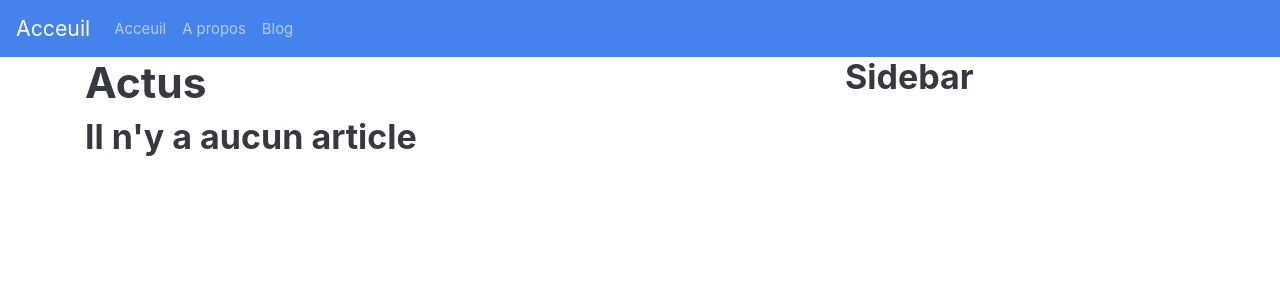
After one commit to FleXoS666/blog_crud, a Symfony app: template templates/site/blog/blog.html.twig in a window 1280 px wide. The commit adds this page. Shown: the top 300 px of the page. Run offline with Twig, Linux system fonts and the light colour scheme; the template is opened without the code that fills it, so the values that code supplies are empty; some libraries are stand-ins or nearby versions.

Commit message:
ajout methode blog dans siteController.php pagination sur l'index

```diff
--- /dev/null
+++ b/templates/site/blog/blog.html.twig
@@ -0,0 +1,23 @@
+{% extends "site/blog/layout.html.twig" %}
+
+{% block title %}Actus{% endblock %}
+
+{% block blogContent %}
+<h1>Actus</h1>
+
+{% for article in articles %}
+
+<div class="card mb-4">
+<img src="{{ asset(article.image) }}" alt="{{ article.title }}" class="card-img-top">
+    <div class="card-body">
+        <h2 class="card-title">{{article.title}}</h2>
+        <p>{{article.createdAt| date('d-m-Y H:i')}} - <a href="#" class="badge badge-primary">{{article.category.title}}</a></p>
+        <p class="card-text">{{article.content}}</p>
+        <a href="#" class="btn btn-primary">Lire la suite</a>
+    </div>
+</div>
+    {% else %}
+        <h2>Il n'y a aucun article</h2>
+{% endfor %}
+{{ knp_pagination_render(articles)}}
+{% endblock %}
--- /dev/null
+++ b/templates/site/blog/layout.html.twig
@@ -0,0 +1,13 @@
+{% extends "site/layout.html.twig" %}
+{% block content %}
+    <div class="container">
+        <div class="row">
+            <div class="col-lg-7">
+                {% block blogContent %}{% endblock %}
+            </div>
+            <div class="col-lg-4 offset-lg-1">
+                <h2>Sidebar</h2>
+            </div>
+        </div>
+    </div>
+{% endblock %}
--- a/templates/site/layout.html.twig
+++ b/templates/site/layout.html.twig
@@ -16,6 +16,9 @@
                 <li class="nav-item">
                     <a class="nav-link {{'about' in app.request.attributes.get("_route") ? 'active'}}" href="{{path('site_about') }}" title="A propos de ...">A propos</a>
                 </li>
+                <li class="nav-item">
+                    <a class="nav-link {{'about' in app.request.attributes.get("_route") ? 'active'}}" href="{{path('site_blog') }}" title="Actus du site">Blog</a>
+                </li>
                 </ul>
             </div>
         </nav>
```
Also changed, not shown: src/Controller/SiteController.php (+27 -0 lines), src/Repository/ArticleRepository.php (+8 -10 lines).
